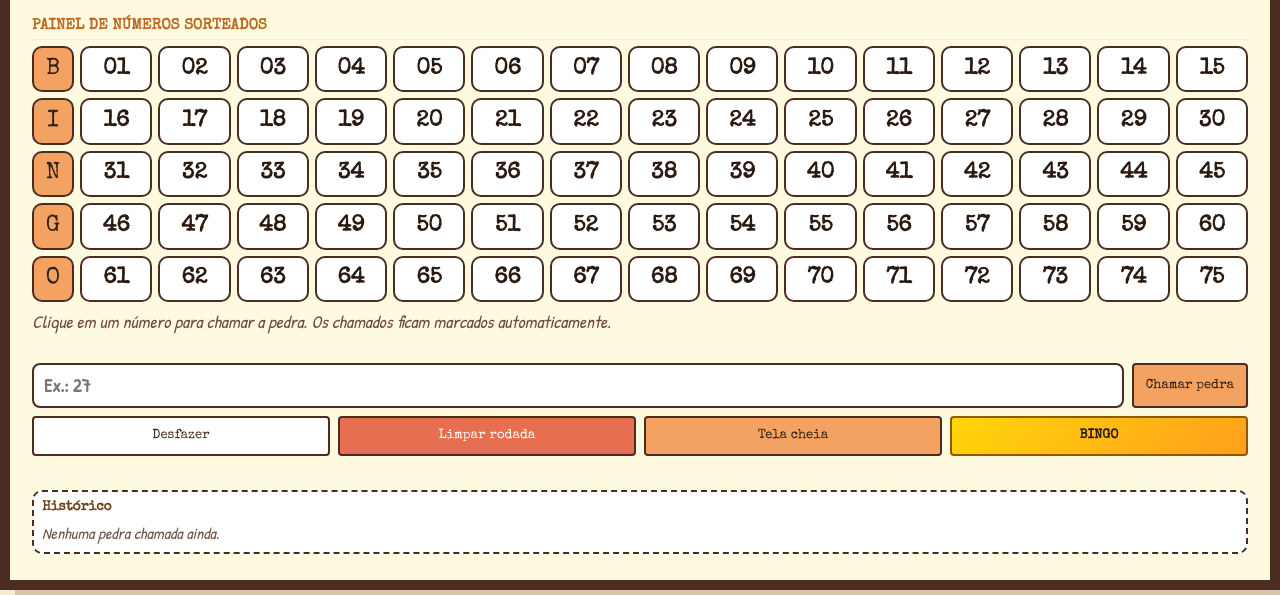
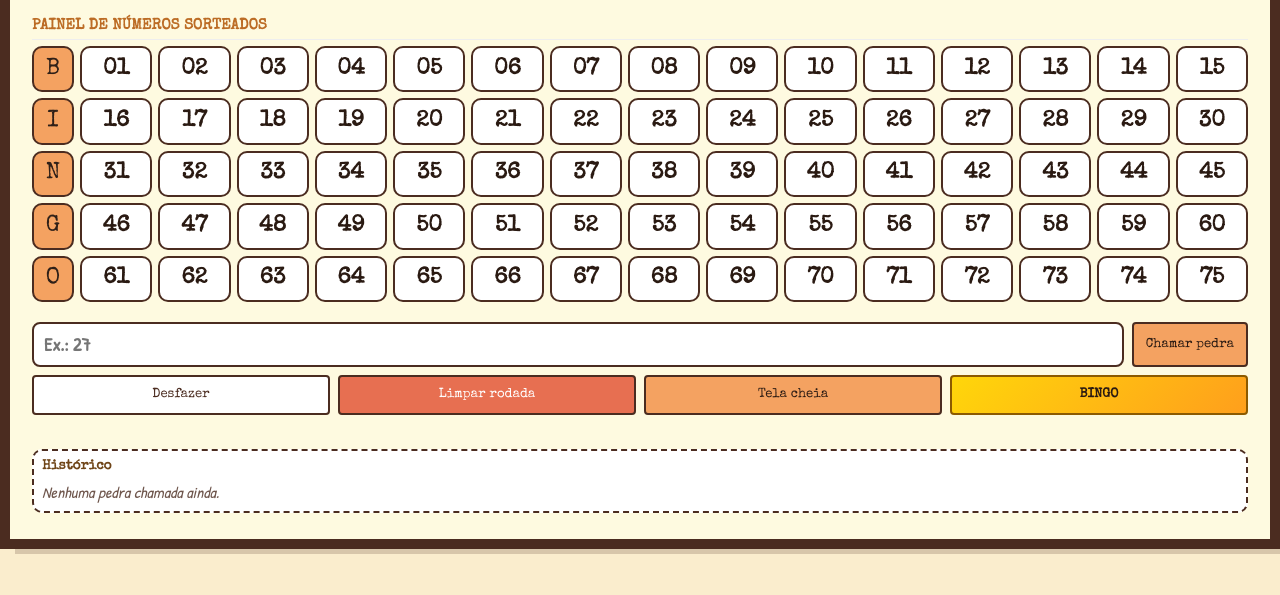
Before and after one commit to guilhermegriloamorim/saorafaelmooca, a plain HTML site: page bingo.html in a window 1280 px wide. Shown: the part 316-911 px from the top of the page. After the commit the page ends 870 px from the top, so only its background shows below. Drawn offline with nearby package versions, Linux system fonts and the light colour scheme.

Commit message:
fix: remove bingo card tip for clarity in the bingo board panel

```diff
--- a/bingo.html
+++ b/bingo.html
@@ -39,7 +39,6 @@
             <section class="clause bingo-board-panel" aria-label="Painel de números do bingo">
                 <h3>PAINEL DE NÚMEROS SORTEADOS</h3>
                 <div id="bingoBoardGrid" class="bingo-board-grid" role="grid" aria-label="Painel de números do Bingo"></div>
-                <p class="bingo-card-tip">Clique em um número para chamar a pedra. Os chamados ficam marcados automaticamente.</p>
             </section>
             <section class="clause bingo-call-panel" aria-label="Painel da pedra e controles">
                  <form id="bingoCallForm" class="bingo-controls" novalidate>
```
